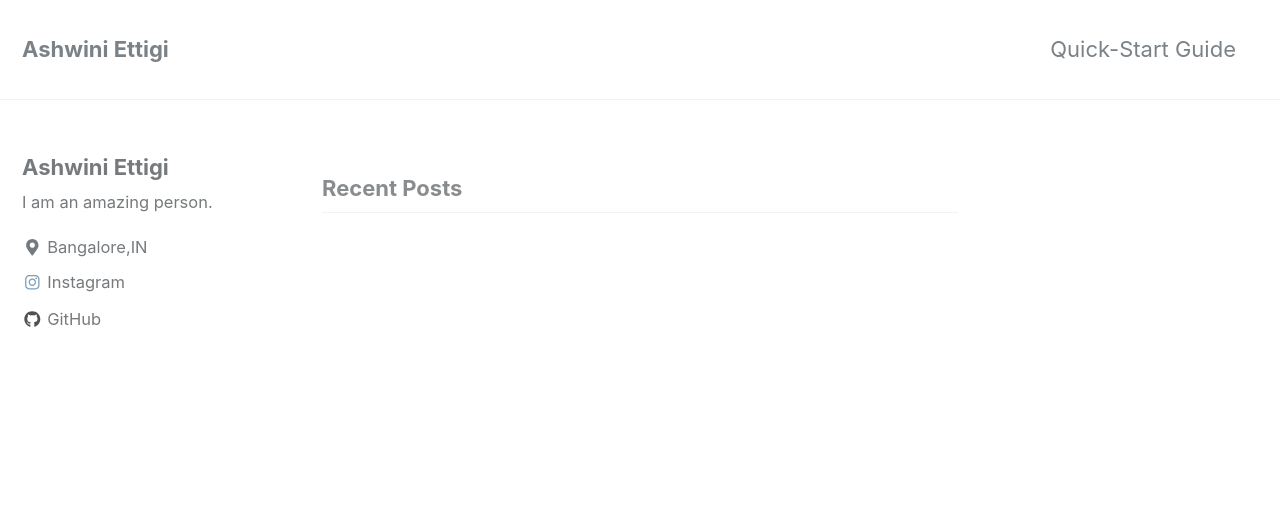
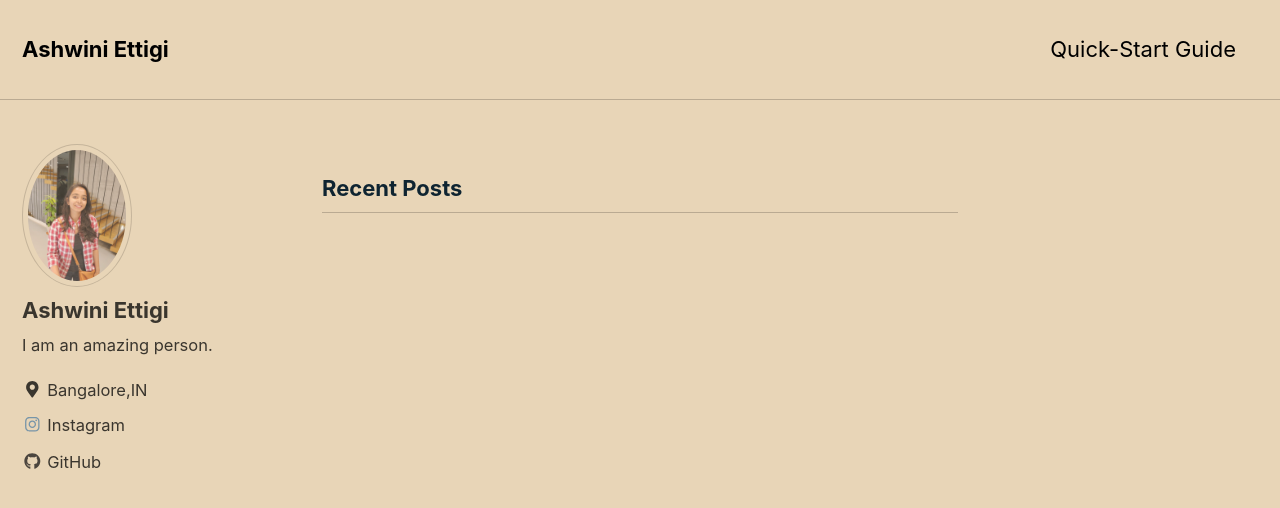
Before and after one commit to ashwiniettigi/ashwiniettigi.github.io, a Jekyll site: the page built from index.html, in a window 1280 px wide and 900 px high. Shown: the top 508 px of the window. Built offline with Jekyll 4.4.1, drawn with Linux system fonts in a browser that asks for light colours; nearby versions of some CDN libraries; the list of posts is cut into pages by our own code.

Commit message:
additions

```diff
--- a/_config.yml
+++ b/_config.yml
@@ -12,7 +12,7 @@
 
 # theme                  : "minimal-mistakes-jekyll"
 # remote_theme           : "mmistakes/minimal-mistakes"
-minimal_mistakes_skin    : "default" # "air", "aqua", "contrast", "dark", "dirt", "neon", "mint", "plum", "sunrise"
+minimal_mistakes_skin    : "sunrise" # "default","air", "aqua", "contrast", "dark", "dirt", "neon", "mint", "plum", "sunrise"
 
 # Site Settings
 locale                   : "en-US"
@@ -101,7 +101,7 @@
 # Site Author
 author:
   name             : "Ashwini Ettigi"
-  avatar           : # path of avatar image, e.g. "/assets/images/bio-photo.jpg"
+  avatar           : "/images/photo_bio.jpg"# path of avatar image, e.g. "/assets/images/bio-photo.jpg"
   bio              : "I am an amazing person."
   location         : "Bangalore,IN"
   email            :
```
Also changed, not shown: images/photo_bio.jpg (added).
